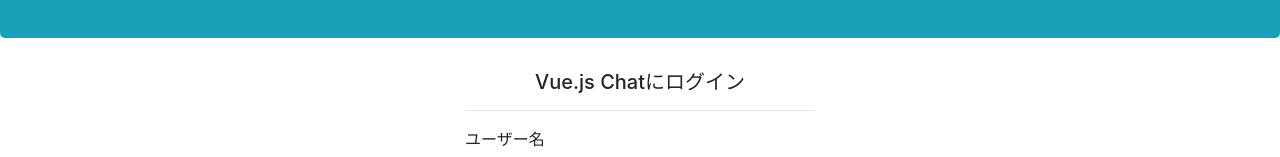
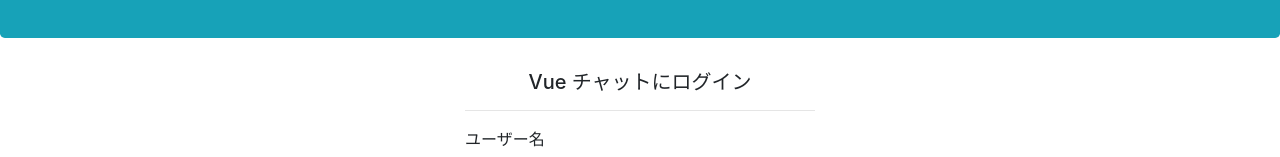
Before and after one commit to m-daichi1219/vue-chatkit, a Vue app: page / in a window 1280 px wide. Shown: the part 308-465 px from the top of the page. Built offline with nearby package versions, Linux system fonts and the light colour scheme; what vue-chat-scroll would draw is missing.

Commit message:
変更　タイトルのテキストを修正

```diff
--- a/src/components/LoginForm.vue
+++ b/src/components/LoginForm.vue
@@ -1,6 +1,6 @@
 <template>
   <div class="login-form">
-    <h5 class="text-center">Vue.js Chatにログイン</h5>
+    <h5 class="text-center">Vue チャットにログイン</h5>
     <hr>
     <!-- イベント修飾子(prevent)によってページのリロードを行わない -->
     <b-form @submit.prevent="onSubmit">
```
